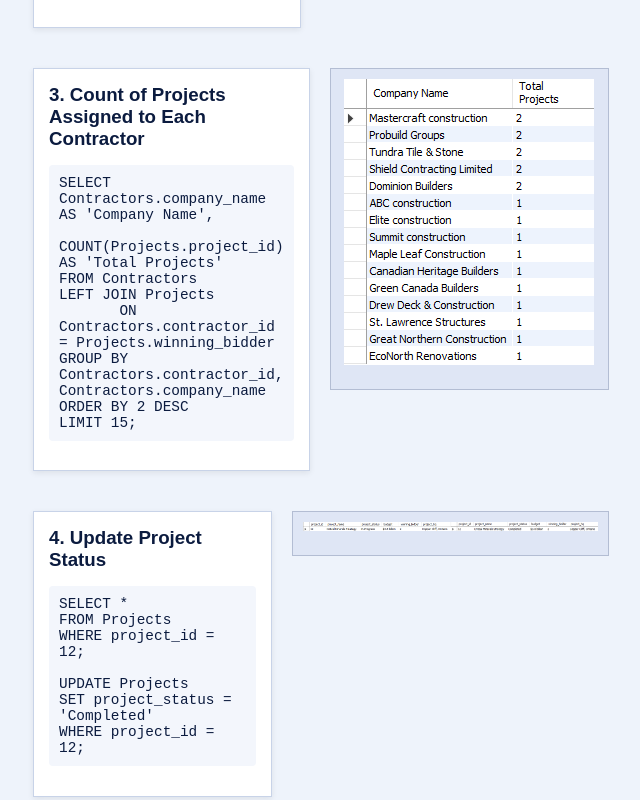
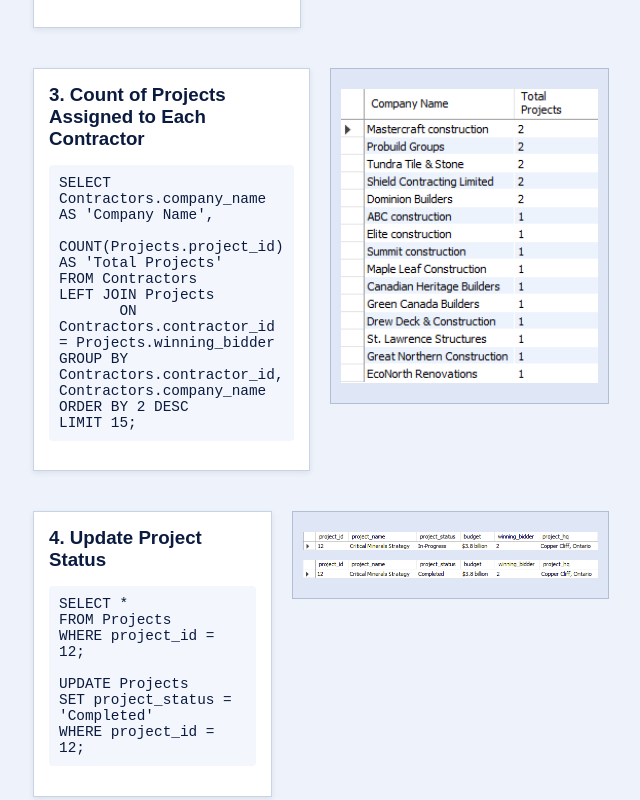
Before and after one commit to JaY-III/COMP1020, a plain HTML site: page sql.html in a window 1280 px wide. Shown: the part 1575-2375 px from the top of the page, without its empty margins (319-959 px from the left). Drawn offline with Linux system fonts and the light colour scheme.

Commit message:
Update style.css
Signed-off-by: drewe4444 <245612297+drewe4444@users.noreply.github.com>

```diff
--- a/style.css
+++ b/style.css
@@ -271,20 +271,19 @@ tbody tr:nth-child(even) {
     width: 100%;
     background-color: #dfe6f5;
     border: 1px solid #b3bdd3;
-    display: flex;
-    justify-content: center;
-    align-items: center;
     padding: 10px;
+    display: block;
 }
 
+.sql-image img {
+    width: 100%;
+    max-width: 600px; /* prevents tiny thumbnails */
+    height: auto;
+    display: block;
+    margin: 10px auto;
+    object-fit: contain;
+}
 
-.sql-image img {
-
-	width: 100%;
-    height: auto;
-    object-fit: contain;
-	margin-bottom: 10px
-}
 
 /* Footer */
 footer {
```
